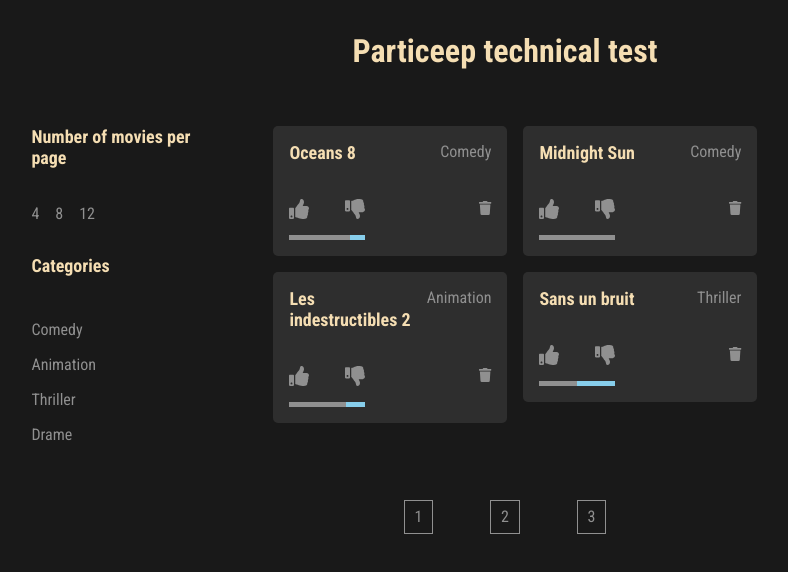
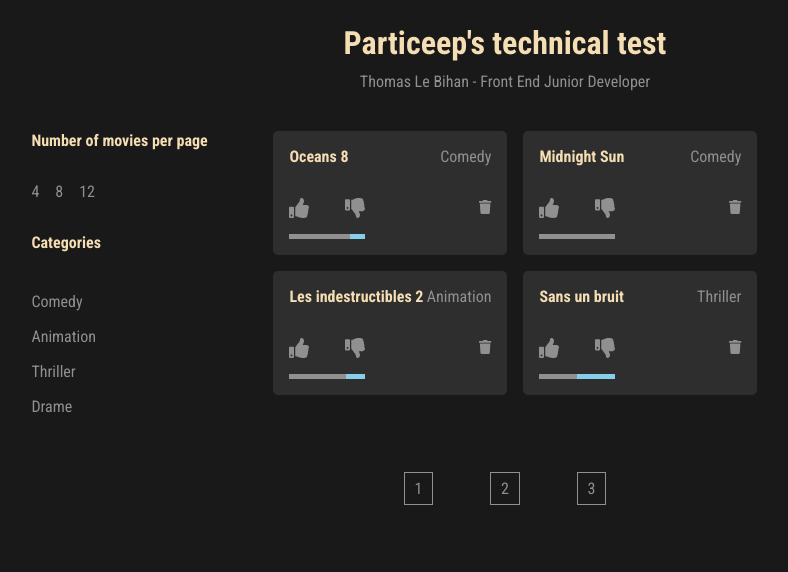
Before and after one commit to AshFromAvalon/particeep, a React (Create React App) app: page / in a window 1280 px wide. Shown: the top 572 px of the page, without its empty margins (135-923 px from the left). Built offline with nearby package versions, Linux system fonts and the light colour scheme.

Commit message:
header ok

```diff
--- a/src/App.css
+++ b/src/App.css
@@ -6,10 +6,11 @@
 
 header {
   text-align: center;
+  padding: 1em 0;
 }
 
 header h1 {
-  margin: 1em 0;
+  margin-bottom: 0.3em;
   color: wheat;
 }
 
--- a/src/App.js
+++ b/src/App.js
@@ -32,7 +32,10 @@ function App() {
   return (
     <main className="container">
       <header className="container">
-        <h1>Particeep technical test</h1>
+        <div className="row-col">
+          <h1>Particeep's technical test</h1>
+          <p>Thomas Le Bihan - Front End Junior Developer</p>
+        </div>
       </header>
       <div className="row">
         <nav className="nav col">
--- a/src/index.css
+++ b/src/index.css
@@ -29,7 +29,7 @@ li {
 
 h2,
 .category {
-  font-size: 1.125rem;
+  font-size: 1rem;
 }
 
 h2 {
```
